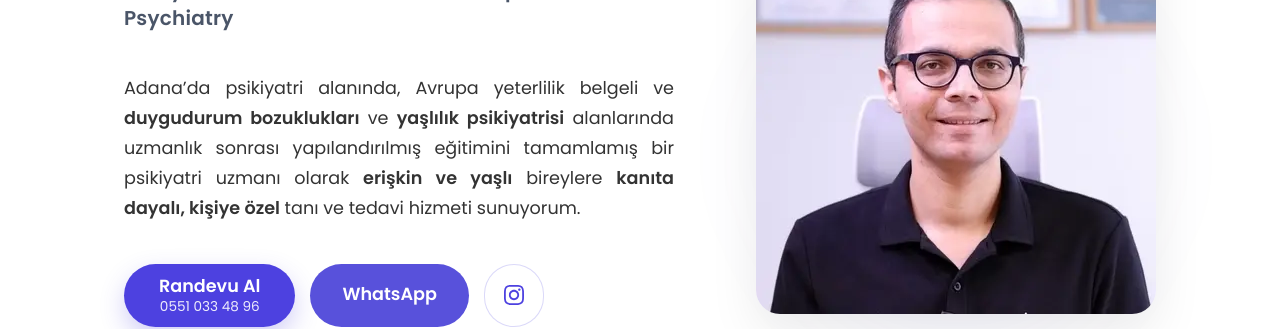
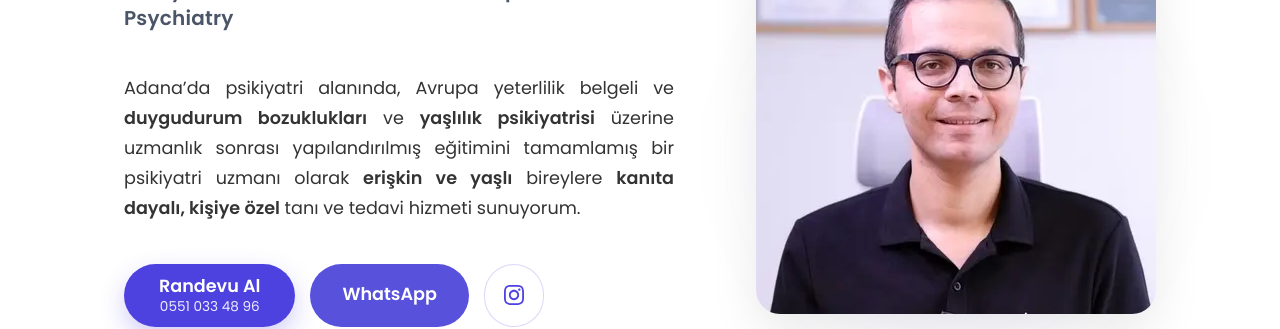
Before and after one commit to ibucgun/ibucgun.github.io, a Jekyll site: the page built from index.html, in a window 1280 px wide and 900 px high. Shown: the part 308-637 px from the top of the window. Built offline with Jekyll 4.4.1, drawn with Linux system fonts in a browser that asks for light colours.

Commit message:
Update _config.yml

```diff
--- a/_config.yml
+++ b/_config.yml
@@ -28,7 +28,7 @@ resume_contact_address:         "Uzm. Dr. İsmail Buçgün • Hurmalı Mahalles
 resume_header_contact_info:     "Uzm. Dr. İsmail Buçgün • Hurmalı Mahallesi Kurtuluş Caddesi No:39 Central Plaza Kat:6 Daire:62, Adana, Türkiye 01060"
 display_header_contact_info:    "false"
 
-resume_header_intro: "Adana’da psikiyatri alanında, Avrupa yeterlilik belgeli ve <b>duygudurum bozuklukları</b> ve <b>yaşlılık psikiyatrisi</b> alanlarında uzmanlık sonrası yapılandırılmış eğitimini tamamlamış bir psikiyatri uzmanı olarak <b>erişkin ve yaşlı</b> bireylere <b>kanıta dayalı, kişiye özel</b> tanı ve tedavi hizmeti sunuyorum."
+resume_header_intro: "Adana’da psikiyatri alanında, Avrupa yeterlilik belgeli ve <b>duygudurum bozuklukları</b> ve <b>yaşlılık psikiyatrisi</b> üzerine uzmanlık sonrası yapılandırılmış eğitimini tamamlamış bir psikiyatri uzmanı olarak <b>erişkin ve yaşlı</b> bireylere <b>kanıta dayalı, kişiye özel</b> tanı ve tedavi hizmeti sunuyorum."
 
 
 # Decide which sections to use
```
